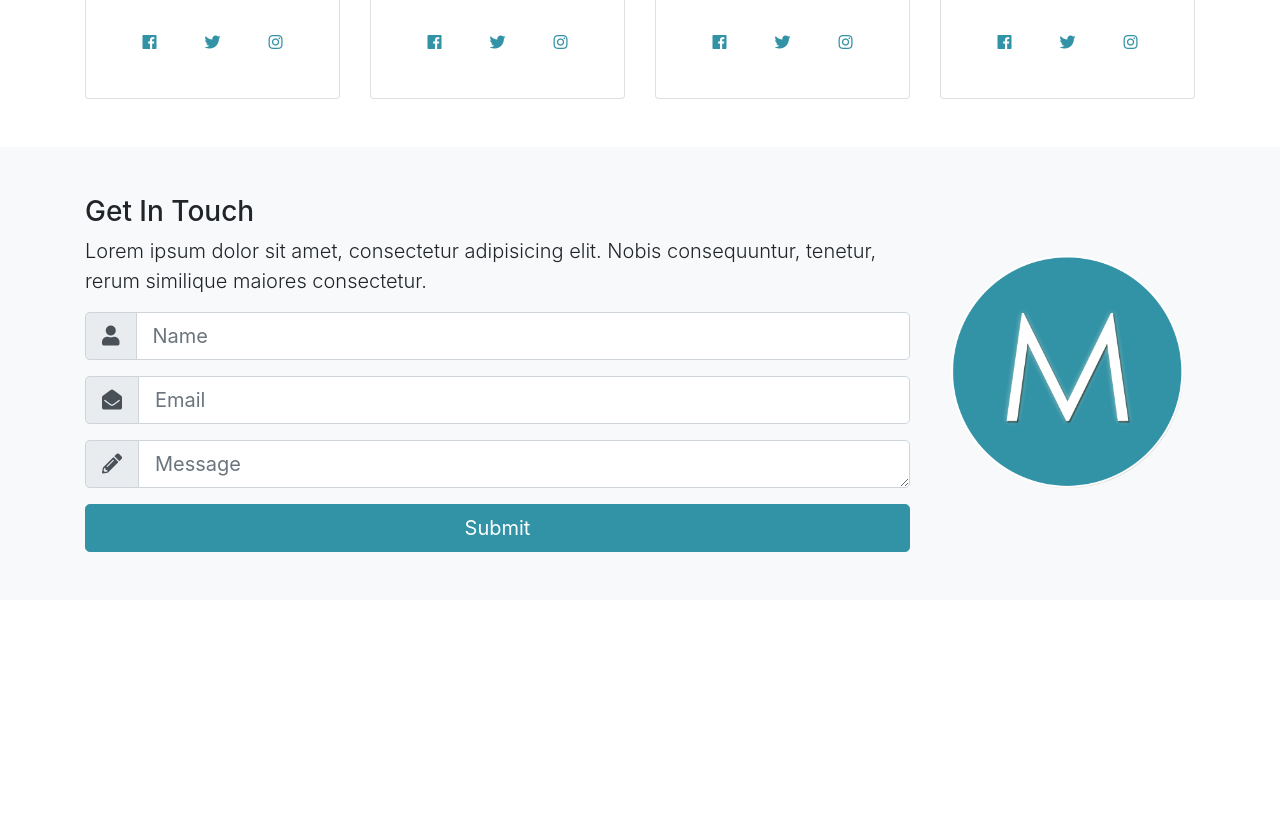
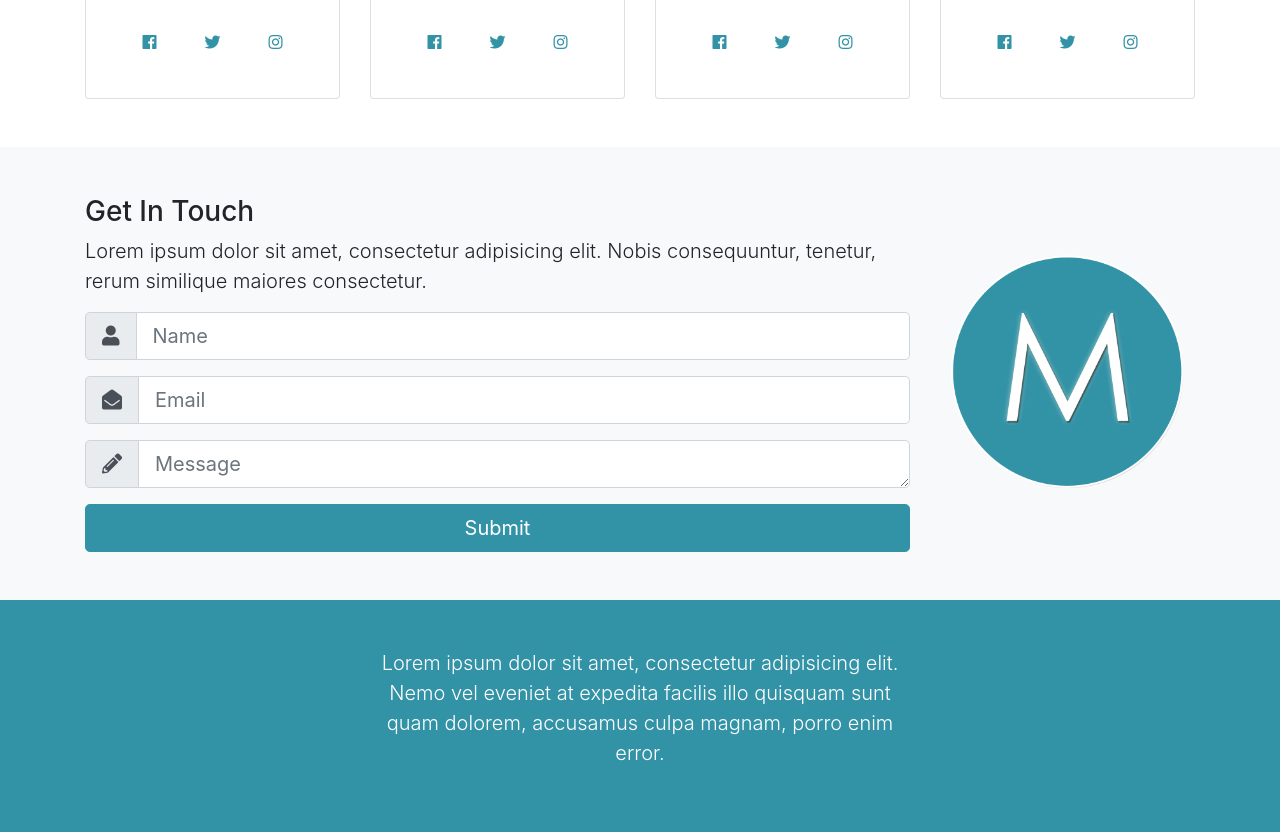
Before and after one commit to alexgooner12/sass-bootstrap-project, a plain HTML site: page index.html in a window 1280 px wide. Shown: the part 2257-3089 px from the top of the page. Before the commit the page ends 2857 px from the top, so only its background shows below. Drawn offline with nearby package versions, Linux system fonts and the light colour scheme.

Commit message:
add footer with paragraph.

```diff
--- a/index.html
+++ b/index.html
@@ -330,6 +330,16 @@
    </section>
 
 
+  <footer id="main-footer" class="py-5 bg-primary text-white">
+      <div class="container">
+          <div class="row text-center">
+              <div class="col-md-6 mx-auto">
+                 <p class="lead">Lorem ipsum dolor sit amet, consectetur adipisicing elit. Nemo vel eveniet at expedita facilis illo quisquam sunt quam dolorem, accusamus culpa magnam, porro enim error.</p>
+              </div>
+          </div>
+      </div>
+  </footer>
+
   <script src="http://code.jquery.com/jquery-3.3.1.min.js" integrity="sha256-FgpCb/KJQlLNfOu91ta32o/NMZxltwRo8QtmkMRdAu8="
     crossorigin="anonymous"></script>
   <script src="https://cdnjs.cloudflare.com/ajax/libs/popper.js/1.14.3/umd/popper.min.js" integrity="sha384-ZMP7rVo3mIykV+2+9J3UJ46jBk0WLaUAdn689aCwoqbBJiSnjAK/l8WvCWPIPm49"
```
